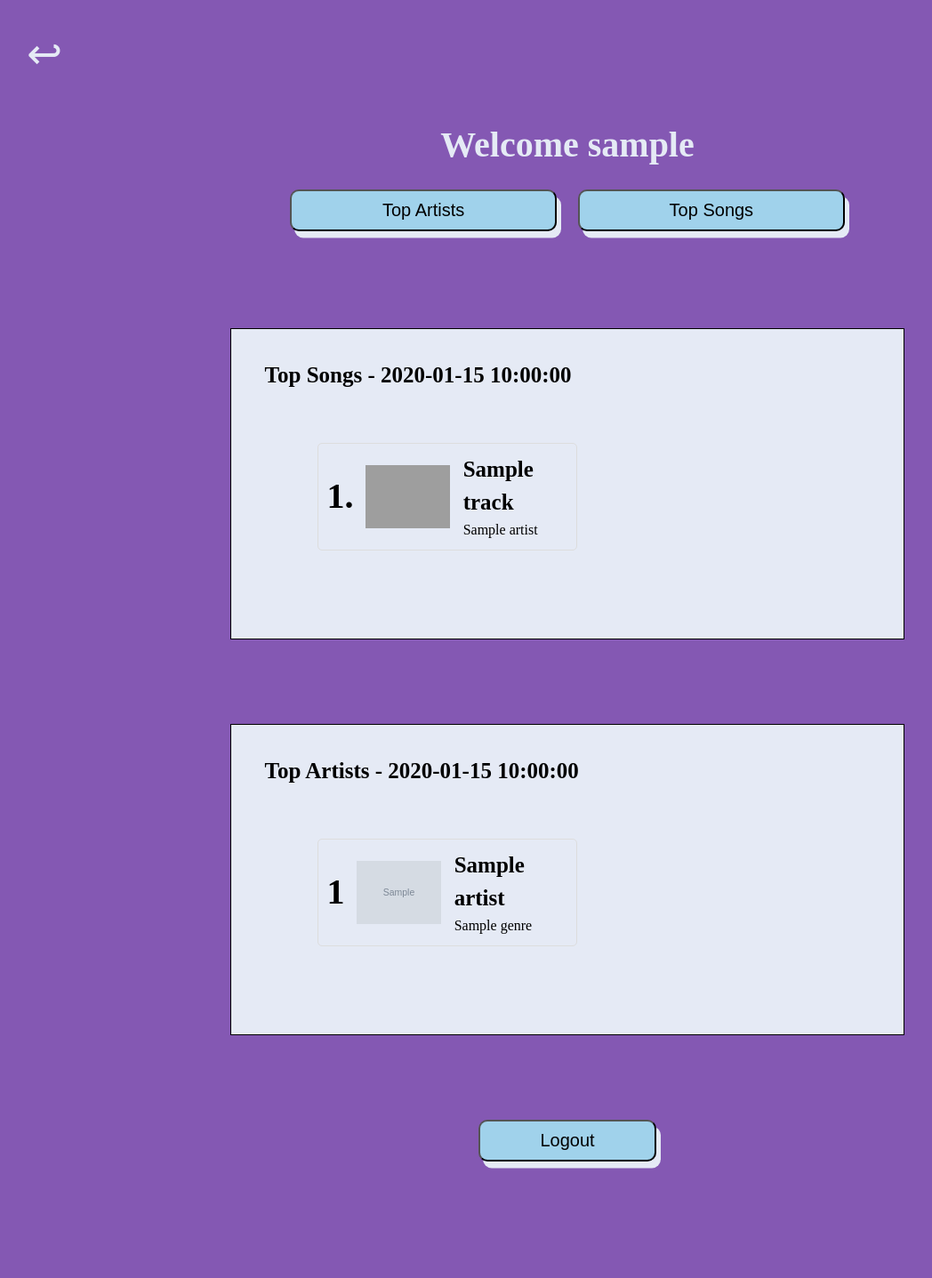
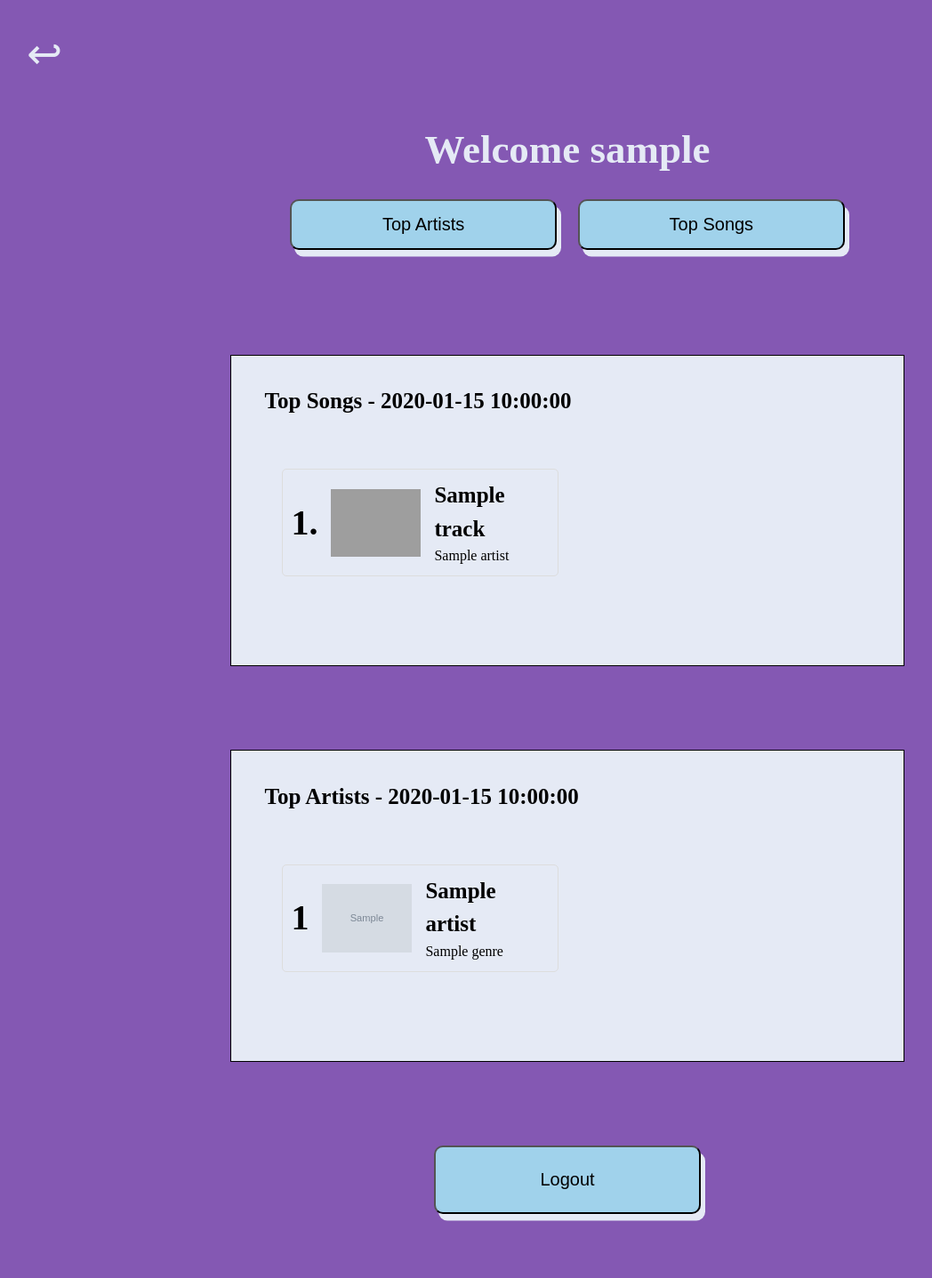
Before and after one commit to avajian/Spotify-Stats, a Flask app: template templates/options.html in a window 1280 px wide. Shown: the whole page at 89% size, without its empty margins (2-1050 px from the left). Before the commit the page ends 1314 px from the top, so only its background shows below. Run offline with Flask 3, Linux system fonts and the light colour scheme; the template is opened without the code that fills it: most values are stand-ins (such as "Sample title", 1, 10 or a date in 2020); grey boxes marked "Sample" are stand-in pictures; grey boxes are pictures that could not be loaded.

Commit message:
buttons & centering

```diff
--- a/static/css/style.css
+++ b/static/css/style.css
@@ -39,19 +39,20 @@ h1, h2, h3, p, a {
     margin-right: 12.5%;
     margin-bottom: 10%;
     text-align: center;
-    line-height: 20px;
+    line-height: 32px;
+    font-size: 25px;
 }
 
 #main h1 {
-    font-size: 40px;
+    font-size: 45px;
 }
 
 #spotify-login, #about-button, #logout-button, #top-artists-button, #top-songs-button {
     font-size: 20px;
-    padding: 10px;
+    padding: 15px;
     border-radius: 10px;
     box-shadow: 5px 7.5px #e5eaf5;
-    margin-bottom: 5%;
+    margin-bottom: 7.5%;
     width: 200px;
 }
 
@@ -229,6 +230,12 @@ h1 {
 
     #spotify-login, #about-button, #logout-button {
         margin-bottom: 2.5%;
+        padding: 17.5px;
+        width: 250px;
+    }
+
+    .content-container p {
+        margin-bottom: 7.5%;
     }
 
     #login h1 {
@@ -278,8 +285,15 @@ h1 {
 @media (min-width: 1024px) {
 
     /* index */
+
     #spotify-login, #about-button, #logout-button {
         margin-bottom: 1.5%;
+        padding: 25px;
+        width: 300px;
+    }
+
+    .content-container p {
+        margin-bottom: 5%;
     }
 
     .index-buttons {
@@ -309,12 +323,15 @@ h1 {
         gap: 3%;
         margin: 7.5%;
         margin-bottom: 12.5%;
+        justify-content: center;
+        padding: 0; /* remove extra offsets */
     }
 
     #top-songs-display li, #top-artists-display li {
         border: 1px solid #ddd;
         padding: 10px;
         border-radius: 5px;
+        justify-content: center;
     }
 
     #top-songs-display h3, #top-artists-display h3 {
```
Also changed, not shown: notes.html (+8 -5 lines), 1 other file.
